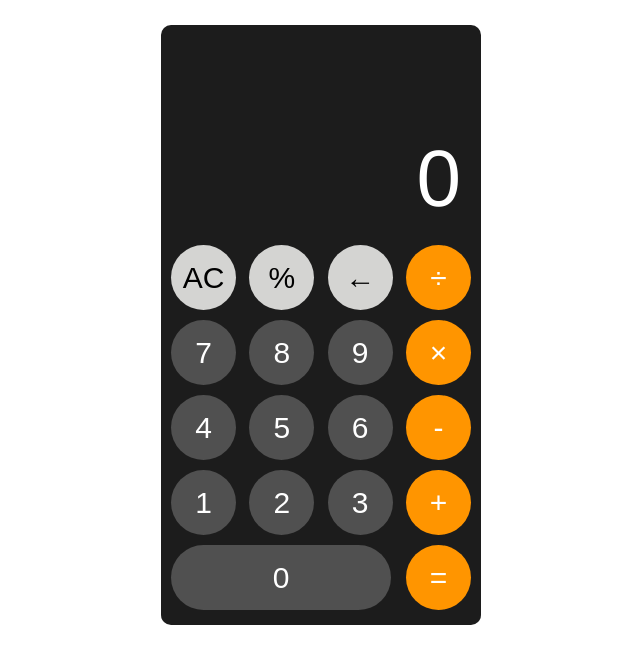
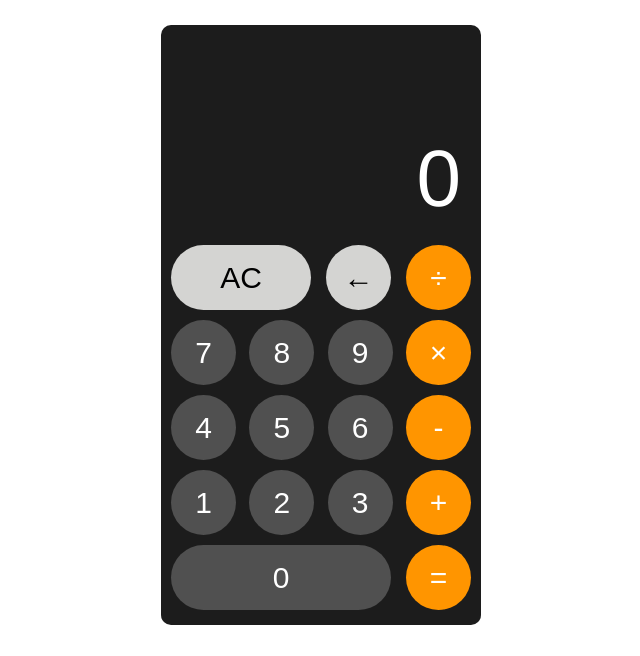
Before and after one commit to 14jamesh/iOS-calculator, a plain HTML site: page index.html in a window 1280 px wide. Shown: the part 144-800 px from the top of the page, without its empty margins (319-959 px from the left). Drawn offline with Linux system fonts and the light colour scheme.

Commit message:
Updates to README, removed some buttons.

```diff
--- a/index.html
+++ b/index.html
@@ -16,8 +16,7 @@
             <div class = "calc-text-area">0</div>
             <div class = "calc-body">
                 <div class = "row buttons-row-1">
-                    <button class = "btn btn-special">AC</button>
-                    <button class = "btn btn-special">%</button>
+                    <button class = "btn btn-special AC">AC</button>
                     <button class = "btn btn-special">←</button>
                     <button class = "btn btn-operations">÷</button>
                 </div>
--- a/style.css
+++ b/style.css
@@ -8,6 +8,7 @@ html{
     font-family: 'Helvetica';
     font-size: 18px;
     font-weight: lighter;
+    color: white;
 }
 
 
@@ -49,7 +50,6 @@ html{
     font-weight: lighter;
 
     display: flex;
-    color: white;
 
     justify-content: flex-end;
     align-items: flex-end;
@@ -94,6 +94,11 @@ html{
     justify-content: center;
 }
 
+.AC{
+    width: 140px;
+    border-radius: 50px;
+}
+
 .btn-special{
     color: #000;
     background-color: #d4d4d2;
```
Also changed, not shown: 1 other file.
